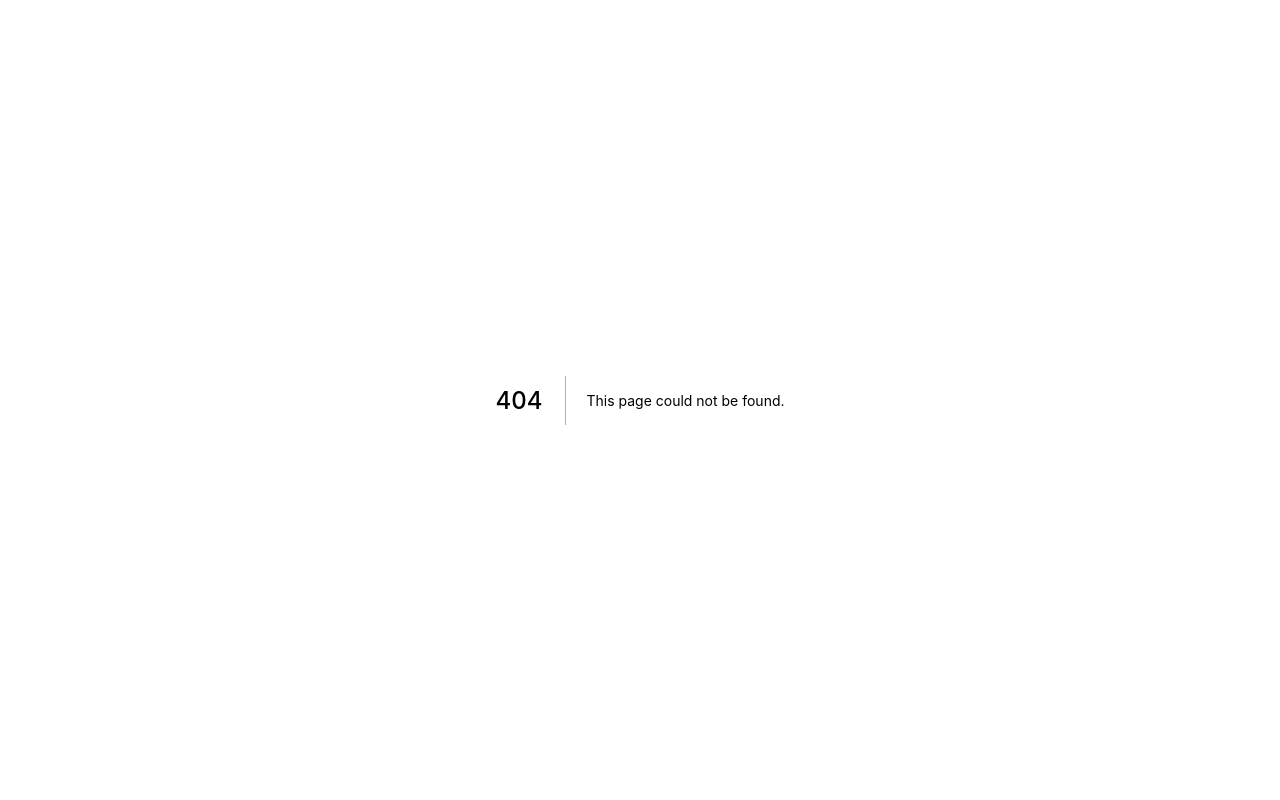
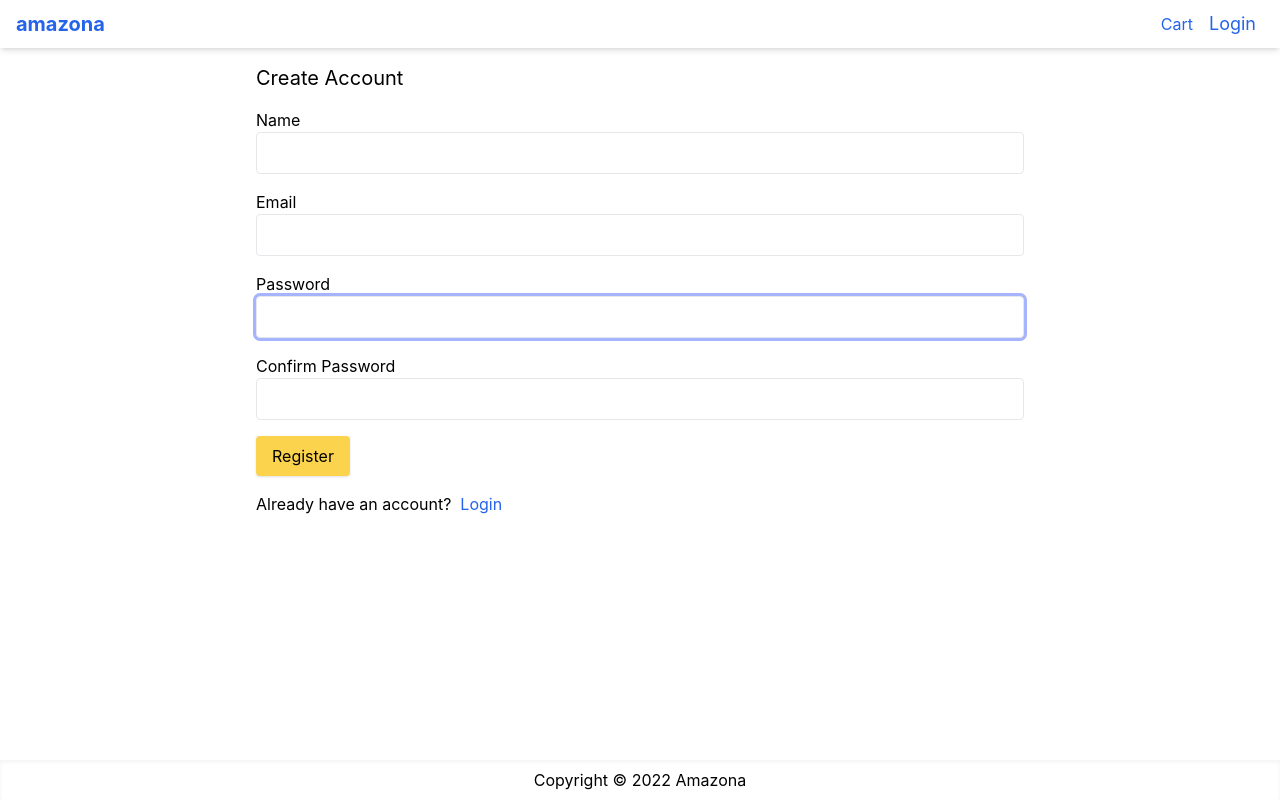
Before and after one commit to siavash-sattari/next-amazona, a Next.js app: page /register in a window 1280 px wide. Before the commit this address had no page. Built offline with nearby package versions, Linux system fonts and the light colour scheme.

Commit message:
implement register user

```diff
--- /dev/null
+++ b/pages/api/auth/register.js
@@ -0,0 +1,56 @@
+import nc from 'next-connect';
+import bcrypt from 'bcryptjs';
+import User from '../../../models/User';
+import db from '../../../utils/db';
+import { signToken } from '../../../utils/auth';
+
+const handler = nc();
+
+handler.post(async (req, res) => {
+  const { name, email, password } = req.body;
+
+  if (req.method !== 'POST') {
+    return;
+  }
+
+  if (!name || !email || !email.includes('@') || !password || password.trim().length < 5) {
+    res.status(422).json({
+      message: 'Validation error'
+    });
+    return;
+  }
+
+  await db.connect();
+
+  const existingUser = await User.findOne({ email: email });
+
+  if (existingUser) {
+    res.status(422).json({ message: 'User exists already!' });
+    await db.disconnect();
+    return;
+  }
+
+  const newUser = new User({
+    name: req.body.name,
+    email: req.body.email,
+    password: bcrypt.hashSync(req.body.password),
+    isAdmin: false
+  });
+
+  const user = await newUser.save();
+
+  await db.disconnect();
+
+  const token = signToken(user);
+
+  res.send({
+    token,
+    _id: user._id,
+    name: user.name,
+    email: user.email,
+    isAdmin: user.isAdmin,
+    message: 'Created user!'
+  });
+});
+
+export default handler;
--- /dev/null
+++ b/pages/register.js
@@ -0,0 +1,123 @@
+import Link from 'next/link';
+import { useRouter } from 'next/router';
+import { useContext, useEffect } from 'react';
+
+import axios from 'axios';
+import Cookies from 'js-cookie';
+import { toast } from 'react-toastify';
+import { useForm } from 'react-hook-form';
+
+import Layout from '../components/Layout';
+import { Store } from '../utils/Store';
+
+export default function LoginScreen() {
+  const router = useRouter();
+  const { redirect } = router.query;
+  const { state, dispatch } = useContext(Store);
+  const { userInfo } = state;
+
+  useEffect(() => {
+    if (userInfo) {
+      router.push('/');
+    }
+  }, []);
+
+  const {
+    handleSubmit,
+    register,
+    getValues,
+    formState: { errors }
+  } = useForm();
+
+  const submitHandler = async ({ name, email, password }) => {
+    try {
+      const { data } = await axios.post('/api/auth/register', {
+        name,
+        email,
+        password
+      });
+
+      dispatch({ type: 'USER_LOGIN', payload: data });
+      Cookies.set('userInfo', JSON.stringify(data));
+      router.push(redirect || '/');
+    } catch (err) {
+      toast.error(err.response.data ? err.response.data.message : err.message);
+    }
+  };
+
+  return (
+    <Layout title='Create Account'>
+      <form className='mx-auto max-w-screen-md' onSubmit={handleSubmit(submitHandler)}>
+        <h1 className='mb-4 text-xl'>Create Account</h1>
+        <div className='mb-4'>
+          <label htmlFor='name'>Name</label>
+          <input
+            type='text'
+            className='w-full'
+            id='name'
+            autoFocus
+            {...register('name', {
+              required: 'Please enter name'
+            })}
+          />
+          {errors.name && <div className='text-red-500'>{errors.name.message}</div>}
+        </div>
+
+        <div className='mb-4'>
+          <label htmlFor='email'>Email</label>
+          <input
+            type='email'
+            {...register('email', {
+              required: 'Please enter email',
+              pattern: {
+                value: /^[a-zA-Z0-9_.+-]+@[a-zA-Z0-9-]+.[a-zA-Z0-9-.]+$/i,
+                message: 'Please enter valid email'
+              }
+            })}
+            className='w-full'
+            id='email'></input>
+          {errors.email && <div className='text-red-500'>{errors.email.message}</div>}
+        </div>
+        <div className='mb-4'>
+          <label htmlFor='password'>Password</label>
+          <input
+            type='password'
+            {...register('password', {
+              required: 'Please enter password',
+              minLength: { value: 6, message: 'password is more than 5 chars' }
+            })}
+            className='w-full'
+            id='password'
+            autoFocus></input>
+          {errors.password && <div className='text-red-500 '>{errors.password.message}</div>}
+        </div>
+        <div className='mb-4'>
+          <label htmlFor='confirmPassword'>Confirm Password</label>
+          <input
+            className='w-full'
+            type='password'
+            id='confirmPassword'
+            {...register('confirmPassword', {
+              required: 'Please enter confirm password',
+              validate: value => value === getValues('password'),
+              minLength: {
+                value: 6,
+                message: 'confirm password is more than 5 chars'
+              }
+            })}
+          />
+          {errors.confirmPassword && <div className='text-red-500 '>{errors.confirmPassword.message}</div>}
+          {errors.confirmPassword && errors.confirmPassword.type === 'validate' && <div className='text-red-500 '>Password do not match</div>}
+        </div>
+
+        <div className='mb-4 '>
+          <button className='primary-button'>Register</button>
+        </div>
+        <div className='mb-4 '>
+          Already have an account? &nbsp;
+          <Link href={`/login?redirect=${redirect || '/'}`}>Login</Link>
+        </div>
+      </form>
+    </Layout>
+  );
+}
```
